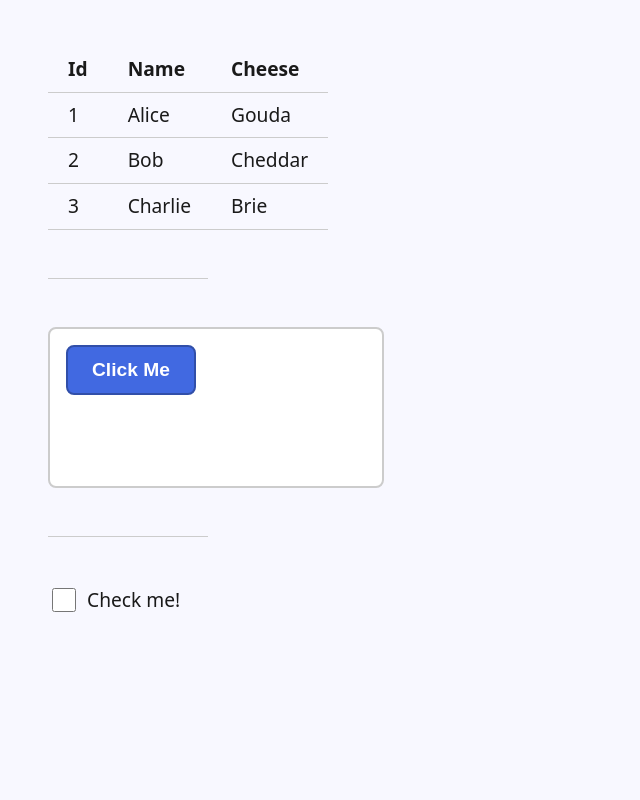
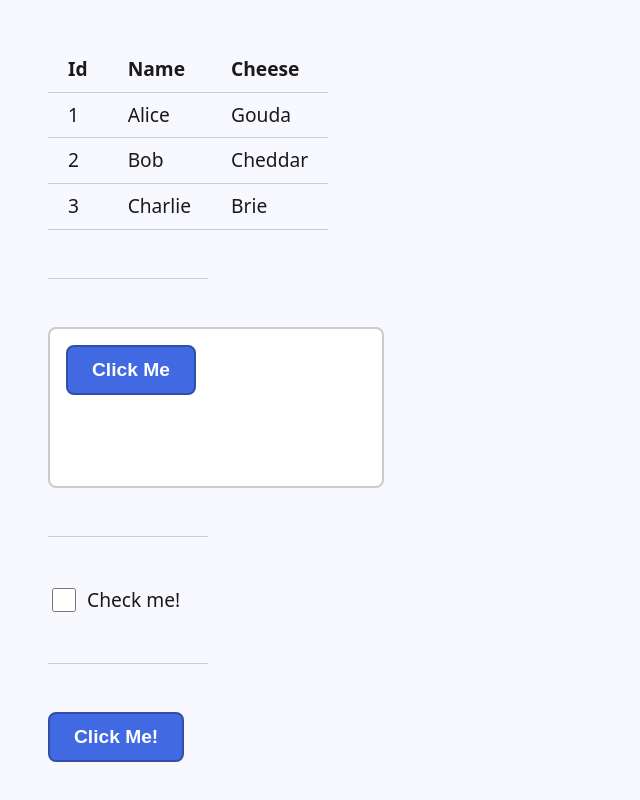
Before and after one commit to hortfrancis/vitest-experiments-01, a React (Vite) app: page / in a window 1280 px wide. Shown: the part 482-1282 px from the top of the page, without its empty margins (0-640 px from the left). Before the commit the page ends 1145 px from the top, so only its background shows below. Built offline with nearby package versions, Linux system fonts and the light colour scheme.

Commit message:
feat: Add click MySimpleButton test - Add MySimpleButton

```diff
--- a/src/App.tsx
+++ b/src/App.tsx
@@ -2,6 +2,7 @@ import MySimpleComponent from './components/MySimpleComponent';
 import MySimpleTable from './components/MySimpleTable';
 import ButtonCard from './components/ButtonCard';
 import MySimpleCheckbox from './components/MySimpleCheckbox';
+import MySimpleButton from './components/MySimpleButton';
 
 const tableData = [
   { id: 1, name: 'Alice', cheese: 'Gouda' },
@@ -47,6 +48,12 @@ function App() {
           <section>
             <MySimpleCheckbox label="Check me!" />
           </section>
+          <hr />
+          <section>
+            <MySimpleButton onClick={() => alert('Button clicked!')}>
+              Click Me!
+            </MySimpleButton>
+          </section>
         </section>
       </main>
     </>
--- /dev/null
+++ b/src/components/MySimpleButton.tsx
@@ -0,0 +1,17 @@
+interface MySimpleButtonProps {
+  onClick?: () => void;
+  children: React.ReactNode;
+}
+
+const MySimpleButton = ({
+  onClick,
+  children,
+}: MySimpleButtonProps) => {
+  return (
+    <button onClick={onClick ? onClick : undefined}>
+      {children}
+    </button>
+  );
+};
+
+export default MySimpleButton;
```
Also changed, not shown: 1 other file (tests, documents, lock files or other folders).
